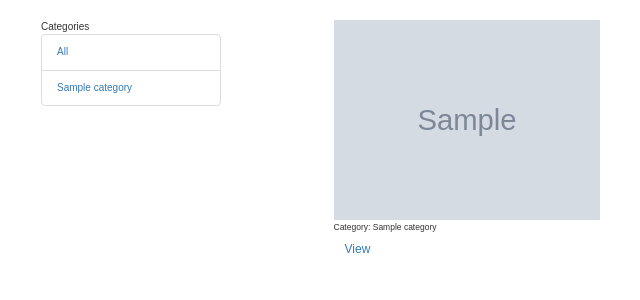
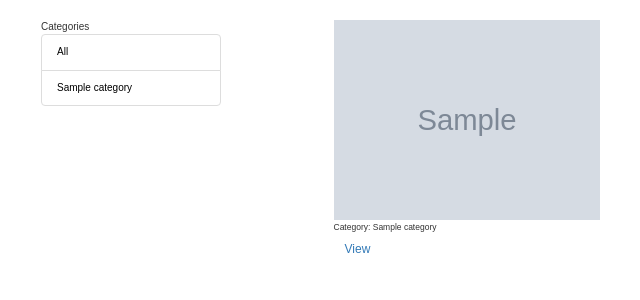
Before and after one commit to 299hannah/gallery, a Django app: template photos/templates/index.html in a window 1280 px wide. Shown: the part 52-352 px from the top of the page, without its empty margins (29-669 px from the left). Run offline with Django 3.2, Linux system fonts and the light colour scheme; the template is opened without the code that fills it: most values are stand-ins (such as "Sample title", 1, 10 or a date in 2020); grey boxes marked "Sample" are stand-in pictures; parts of the project's set-up code (start-up, migrations or seed data) failed here and were passed over; some libraries are stand-ins or nearby versions.

Commit message:
Added styling to my category

```diff
--- a/photos/static/css/style.css
+++ b/photos/static/css/style.css
@@ -72,18 +72,19 @@ body {
 }
 
 
+.list-group-item a {
+    text-decoration: none;
+    color: black;
 
 
-
-.active{
-    color: #37374d;
+}
+.list-group-item a:hover {
+    text-decoration: none;
+    color: rgb(117, 125, 199);
 
 }
 
-a {
-    text-decoration: none;
-    /* color: var(--text-color); */
-}
+
 
 
 .image1{
@@ -126,3 +127,9 @@ a {
 
 
 }
+
+.list-group-item a{
+    text-decoration: none;
+    color: black;
+
+}
```
